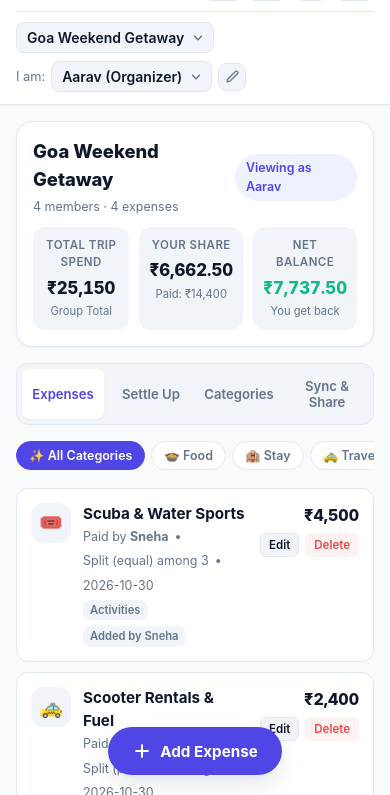
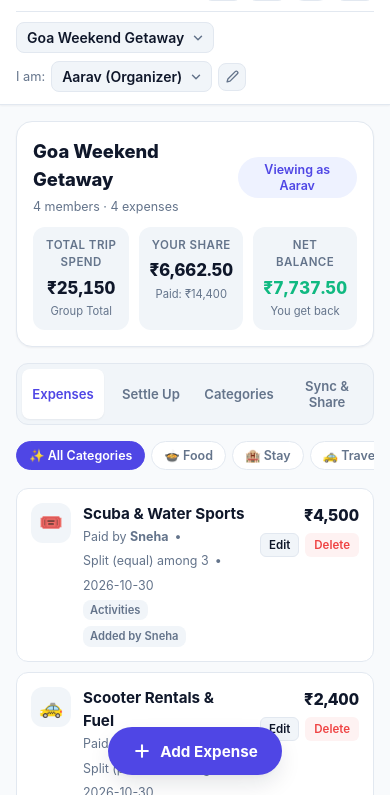
Before and after one commit to jha-hrishikesh37/TripSplit, a website with bundled scripts: page index.html in a window 390 px wide. Shown: the part 49-844 px from the top of the page. Built offline with nearby package versions, Linux system fonts and the light colour scheme; files whose address does not match are found by name.

Commit message:
feat: fixed responsive for viewing as text

```diff
--- a/css/styles.css
+++ b/css/styles.css
@@ -296,6 +296,8 @@
     .identity-badge {
       display: inline-flex;
       align-items: center;
+      justify-content: center;
+      text-align: center;
       gap: 4px;
       background: var(--primary-soft);
       color: var(--primary);
@@ -304,6 +306,7 @@
       padding: 4px 10px;
       font-weight: 600;
       font-size: 0.78rem;
+      line-height: 1.25;
     }
 
     /* Summary Hero Banner */
--- a/js/ui/views.js
+++ b/js/ui/views.js
@@ -135,7 +135,7 @@ export function renderHeroSummary(trip, activeMemberId, settlementData) {
   if (!heroSummaryEl) return;
 
   heroSummaryEl.innerHTML = `
-    <div style="display:flex; justify-content:space-between; align-items:center; margin-bottom:10px;">
+    <div style="display:flex; justify-content:space-between; align-items:center; gap:8px; margin-bottom:10px;">
       <div>
         <h1 style="font-size:1.15rem; font-weight:800;">${escapeHtml(trip.name)}</h1>
         <span style="font-size:0.78rem; color:var(--text-muted);">${trip.members.length} members · ${(trip.expenses || []).filter(e => !e.deleted).length} expenses</span>
```
